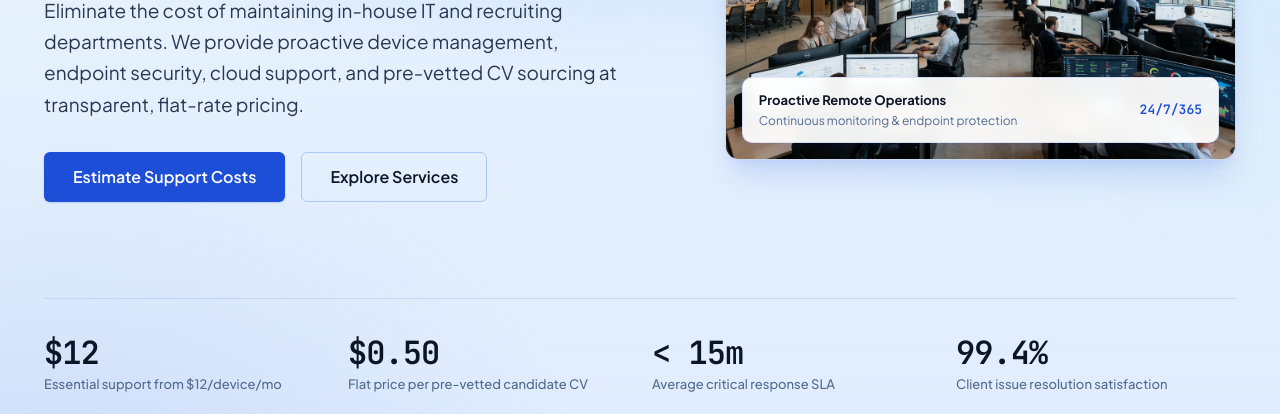
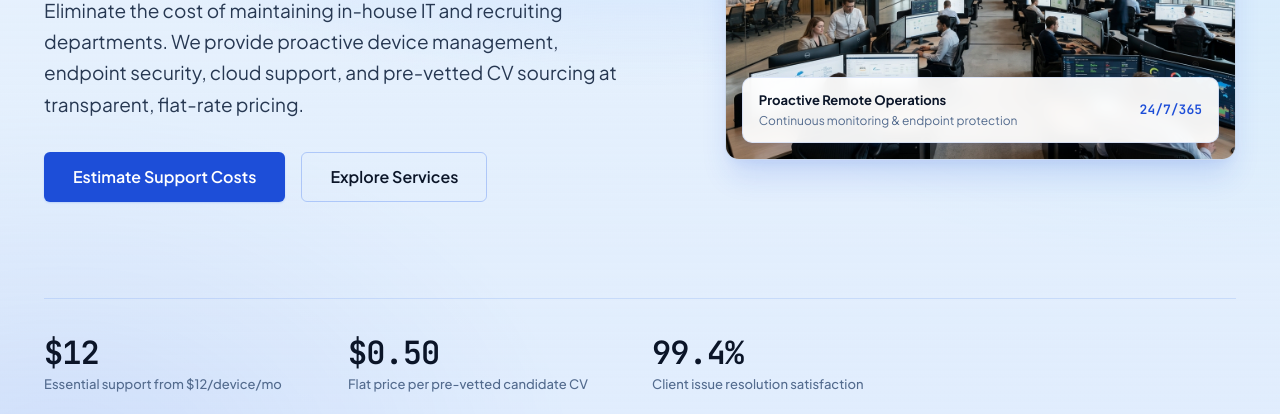
Before and after one commit to kumaritinfrasolutions-git/maksitsolutions, a website: page index.html in a window 1280 px wide. Shown: the part 386-800 px from the top of the page. Drawn offline with Linux system fonts and the light colour scheme.

Commit message:
Update index.html

```diff
--- a/index.html
+++ b/index.html
@@ -104,10 +104,10 @@
                         <span class="proof-num">$0.50</span>
                         <span class="proof-label">Flat price per pre-vetted candidate CV</span>
                     </div>
-                    <div class="proof-metric">
+                   <!-- <div class="proof-metric">
                         <span class="proof-num">&lt; 15m</span>
                         <span class="proof-label">Average critical response SLA</span>
-                    </div>
+                    </div> -->
                     <div class="proof-metric">
                         <span class="proof-num">99.4%</span>
                         <span class="proof-label">Client issue resolution satisfaction</span>
```
